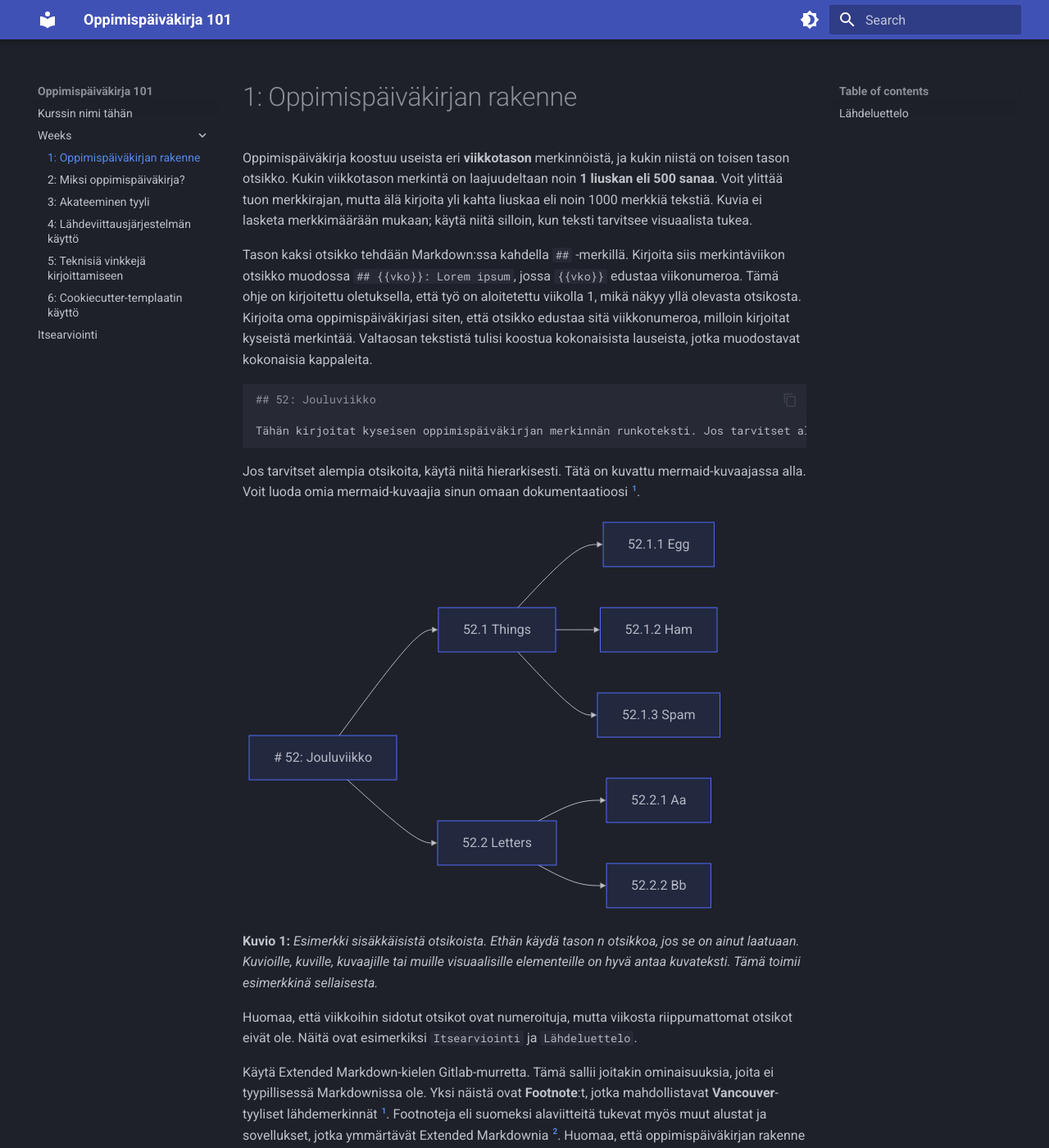
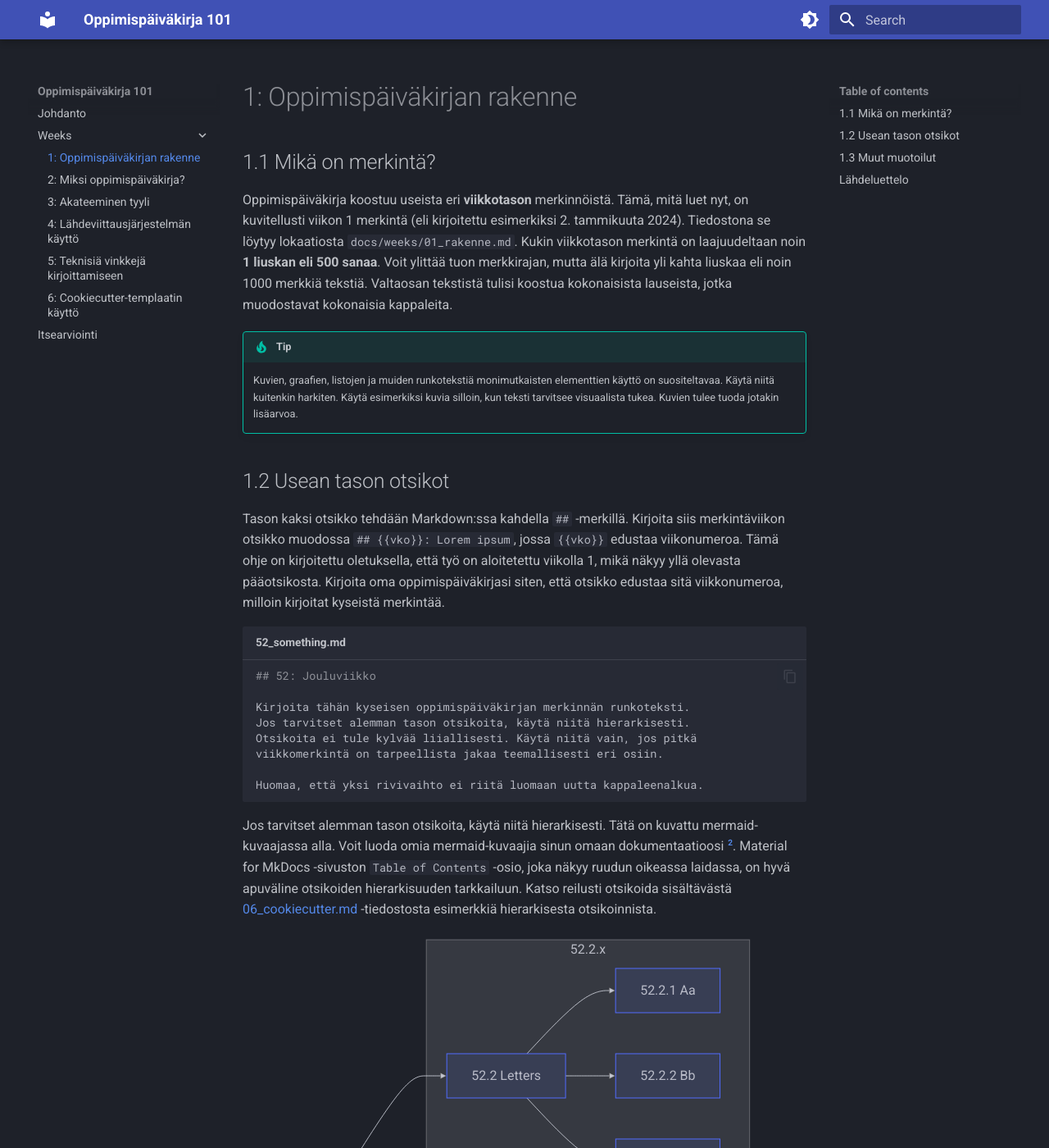
Before and after one commit to sourander/oat, an MkDocs documentation site: the page built from docs/weeks/01_rakenne.md, in a window 1280 px wide and 1400 px high. Shown: the whole window at 82% size. Built offline with MkDocs 1.6.1 and Material for MkDocs 9.7.7, drawn with Linux system fonts in a browser that asks for light colours; some of the changed text lies outside the part shown.

Commit message:
Removed most Gitlab mentions

````diff
--- a/docs/weeks/01_rakenne.md
+++ b/docs/weeks/01_rakenne.md
@@ -1,52 +1,91 @@
 # 1: Oppimispäiväkirjan rakenne
 
-Oppimispäiväkirja koostuu useista eri **viikkotason** merkinnöistä, ja kukin niistä on toisen tason otsikko. Kukin viikkotason merkintä on laajuudeltaan noin **1 liuskan eli 500 sanaa**. Voit ylittää tuon merkkirajan, mutta älä kirjoita yli kahta liuskaa eli noin 1000 merkkiä tekstiä. Kuvia ei lasketa merkkimäärään mukaan; käytä niitä silloin, kun teksti tarvitsee visuaalista tukea.
+## 1.1 Mikä on merkintä?
 
-Tason kaksi otsikko tehdään Markdown:ssa kahdella `##` -merkillä. Kirjoita siis merkintäviikon otsikko muodossa `## {{vko}}: Lorem ipsum`, jossa `{{vko}}` edustaa viikonumeroa. Tämä ohje on kirjoitettu oletuksella, että työ on aloitetettu viikolla 1, mikä näkyy yllä olevasta otsikosta. Kirjoita oma oppimispäiväkirjasi siten, että otsikko edustaa sitä viikkonumeroa, milloin kirjoitat kyseistä merkintää. Valtaosan tekstistä tulisi koostua kokonaisista lauseista, jotka muodostavat kokonaisia kappaleita.
+Oppimispäiväkirja koostuu useista eri **viikkotason** merkinnöistä. Tämä, mitä luet nyt, on kuvitellusti viikon 1 merkintä (eli kirjoitettu esimerkiksi 2. tammikuuta 2024). Tiedostona se löytyy lokaatiosta `docs/weeks/01_rakenne.md`. Kukin viikkotason merkintä on laajuudeltaan noin **1 liuskan eli 500 sanaa**. Voit ylittää tuon merkkirajan, mutta älä kirjoita yli kahta liuskaa eli noin 1000 merkkiä tekstiä. Valtaosan tekstistä tulisi koostua kokonaisista lauseista, jotka muodostavat kokonaisia kappaleita.
+!!! tip
 
-```markdown
+    Kuvien, graafien, listojen ja muiden runkotekstiä monimutkaisten elementtien käyttö on suositeltavaa. Käytä niitä kuitenkin harkiten. Käytä esimerkiksi kuvia silloin, kun teksti tarvitsee visuaalista tukea. Kuvien tulee tuoda jotakin lisäarvoa.
+
+## 1.2 Usean tason otsikot
+
+Tason kaksi otsikko tehdään Markdown:ssa kahdella `##` -merkillä. Kirjoita siis merkintäviikon otsikko muodossa `## {{vko}}: Lorem ipsum`, jossa `{{vko}}` edustaa viikonumeroa. Tämä ohje on kirjoitettu oletuksella, että työ on aloitetettu viikolla 1, mikä näkyy yllä olevasta pääotsikosta. Kirjoita oma oppimispäiväkirjasi siten, että otsikko edustaa sitä viikkonumeroa, milloin kirjoitat kyseistä merkintää.
+
+```markdown title="52_something.md"
 ## 52: Jouluviikko
 
-Tähän kirjoitat kyseisen oppimispäiväkirjan merkinnän runkoteksti. Jos tarvitset alemman tason otsikoita, käytä niitä hierarkisesti. Otsikoita ei tule kylvää liiallisesti. Käytä niitä vain, jos pitkä viikkomerkintä on tarpeellista jakaa teemallisesti eri osiin.
+Kirjoita tähän kyseisen oppimispäiväkirjan merkinnän runkoteksti.
+Jos tarvitset alemman tason otsikoita, käytä niitä hierarkisesti.
+Otsikoita ei tule kylvää liiallisesti. Käytä niitä vain, jos pitkä
+viikkomerkintä on tarpeellista jakaa teemallisesti eri osiin.
+
+Huomaa, että yksi rivivaihto ei riitä luomaan uutta kappaleenalkua.
 ```
 
-Jos tarvitset alempia otsikoita, käytä niitä hierarkisesti. Tätä on kuvattu mermaid-kuvaajassa alla. Voit luoda omia mermaid-kuvaajia sinun omaan dokumentaatioosi [^1739a4].
+Jos tarvitset alemman tason otsikoita, käytä niitä hierarkisesti. Tätä on kuvattu mermaid-kuvaajassa alla. Voit luoda omia mermaid-kuvaajia sinun omaan dokumentaatioosi [^1739a4]. Material for MkDocs -sivuston `Table of Contents` -osio, joka näkyy ruudun oikeassa laidassa, on hyvä apuväline otsikoiden hierarkisuuden tarkkailuun. Katso reilusti otsikoida sisältävästä [06_cookiecutter.md](06_cookiecutter.md) -tiedostosta esimerkkiä hierarkisesta otsikoinnista.
 
 ```mermaid
 graph LR
-    A[# 52: Jouluviikko] --> B[52.1 Things]
-    B --> C[52.1.1 Egg]
-    B --> D[52.1.2 Ham]
-    B --> E[52.1.3 Spam]
-    A --> F[52.2 Letters]
-    F --> G[52.2.1 Aa]
-    F --> H[52.2.2 Bb]
+    A[52: Jouluviikko]
+    A --> B
+    A --> C
+
+    subgraph 52.1.x
+        B[52.1 Things]
+        B --> D[52.1.1 Egg]
+        B --> E[52.1.2 Ham]
+        B --> F[52.1.3 Spam]
+    end
+
+    subgraph 52.2.x
+        C[52.2 Letters]
+        C --> G[52.2.1 Aa]
+        C --> H[52.2.2 Bb]
+        C --> I[52.2.3 Cc]
+    end
+
+
 ```
 
-**Kuvio 1:** *Esimerkki sisäkkäisistä otsikoista. Ethän käydä tason n otsikkoa, jos se on ainut laatuaan. Kuvioille, kuville, kuvaajille tai muille visuaalisille elementeille on hyvä antaa kuvateksti. Tämä toimii esimerkkinä sellaisesta.*
+**Kuvio 1:** *Esimerkki sisäkkäisistä otsikoista. Ethän käydä tason n otsikkoa, jos se on ainut laatuaan. Kuvioille, kuville, kuvaajille tai muille visuaalisille elementeille on hyvä antaa kuvateksti. Rivi, jota luet juuri nyt, toimii esimerkkinä sellaisesta.*
 
-Huomaa, että viikkoihin sidotut otsikot ovat numeroituja, mutta viikosta riippumattomat otsikot eivät ole. Näitä ovat esimerkiksi `Itsearviointi` ja `Lähdeluettelo`.
+Huomaa, että viikkoihin sidotut otsikot ovat numeroituja, mutta viikosta riippumattomat otsikot eivät ole. Näitä ovat esimerkiksi `Itsearviointi` ja `Johdanto`.
 
-Käytä Extended Markdown-kielen Gitlab-murretta. Tämä sallii joitakin ominaisuuksia, joita ei tyypillisessä Markdownissa ole. Yksi näistä ovat **Footnote**:t, jotka mahdollistavat **Vancouver**-tyyliset lähdemerkinnät [^1739a4]. Footnoteja eli suomeksi alaviitteitä tukevat myös muut alustat ja sovellukset, jotka ymmärtävät Extended Markdownia [^e2a436]. Huomaa, että oppimispäiväkirjan rakenne on yksi arvosteteluperusteista. Tee se huolella. Alla joitakin vinkkejä listamuodossa:
+## 1.3 Muut muotoilut
+
+Voit käyttää kaikkia niitä Markdown-kielen ominaisuuksia, joita Material for MkDocs tukee, ja jotka sinä olet sivustolle aktivoinut [^115dd4]. Yksi näistä ovat **Footnote**:t, jotka mahdollistavat **Vancouver**-tyyliset lähdemerkinnät. Oppilaiden cookiecutter-templaatissa on vakiona aktivoituna Footnotes: katso tiedoston `mkdocs.yml` sisältö. Markdown-alaviitteitä tukee myös esimerkiksi Gitlab (GitLab Flavoured Markdown, GLFM) [^1739a4], kuten monet muutkin alustat ja sovellukset, jotka ymmärtävät Extended Markdownia [^e2a436]. Huomaa, että oppimispäiväkirjan rakenne on yksi arvosteteluperusteista. Tee se huolella. Alla joitakin vinkkejä listamuodossa:
 
 * Käytä luetelmaa [^d1a7a7] kun listaat asioita.
+    * Tämä, mitä luet nyt, on luetelma.
 * Käytä koodilohkoja, kun kirjoitat koodia.
+
+    ```python
+    # Tämä on koodilohko
+    print("Olen koodilohko!")
+    ```
+
 * Käytä yksinkertaisiin kuvaajiin mermaidia.
+
+    ```mermaid
+    A --> B
+    ```
+
 * Käytä kuvia, kun haluat näyttää jotain visuaalista.
     * Kuvaajia voit luoda esimerkiksi [excalidraw](https://excalidraw.com/) -sivustolla.
     * Muistathan tarkistaa netistä löytämiesi kuvien tekijänoikeudet!
 
-Ethän kuitenkaan laita koodia kuvina! Käydä tähän koodilohkoja. Koodilohko luodaan asettamalla koodi kolmen backtickin tai tilden sisään. Koodilohkon aloittavan blokin perään tulee kirjoitettaa käytetyn koodin kieli, jotta syntaksin värikorostuvat toimivat oikein. MarkDown-tiedostossa Python-lohko näyttäisi siis tältä:
+Ethän laita koodia kuvina! Käydä tähän koodilohkoja. Koodilohko luodaan asettamalla koodi kolmen backtickin tai tilden sisään. Koodilohkon aloittavan blokin perään tulee kirjoitettaa käytetyn koodin kieli, jotta syntaksin värikorostuvat toimivat oikein. MarkDown-tiedostossa Python-lohko näyttäisi siis tältä:
 
 ~~~markdown
 ```python
 # Backtick: SHIFT + ´ (the button on the left of BACKSPACE)
-md = "Easy"
+markdown = "Easy"
 ```
 ~~~
 
 ## Lähdeluettelo
 
+[^115dd4]: Material for MkDocs. *Reference*. https://squidfunk.github.io/mkdocs-material/reference/
 [^1739a4]: GitLab Docs. *GitLab Flavored Markdown (GLFM)*. https://docs.gitlab.com/ee/user/markdown.html
 [^e2a436]: Markdown Guide. *Extended Syntax*. https://www.markdownguide.org/extended-syntax/
 [^d1a7a7]: Kielitoimiston ohjepankki. *Luetelma*. https://kielitoimistonohjepankki.fi/ohje/luetelma/
````
Also changed, not shown: docs/index.md (+9 -5 lines), docs/weeks/03_tyyli.md (+3 -1 lines), docs/weeks/04_lahdeviittaukset.md (+5 -5 lines), docs/weeks/05_tekniikka.md (+1 -1 lines), docs/weeks/06_cookiecutter.md (+13 -6 lines).
